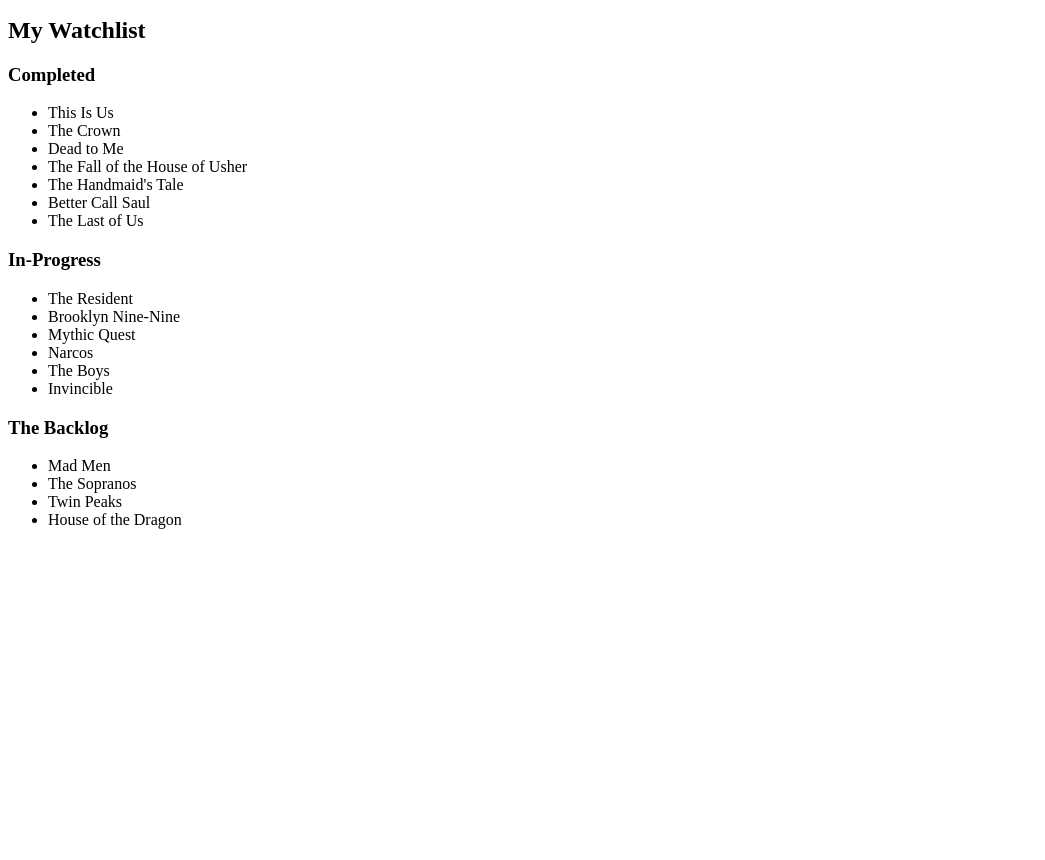
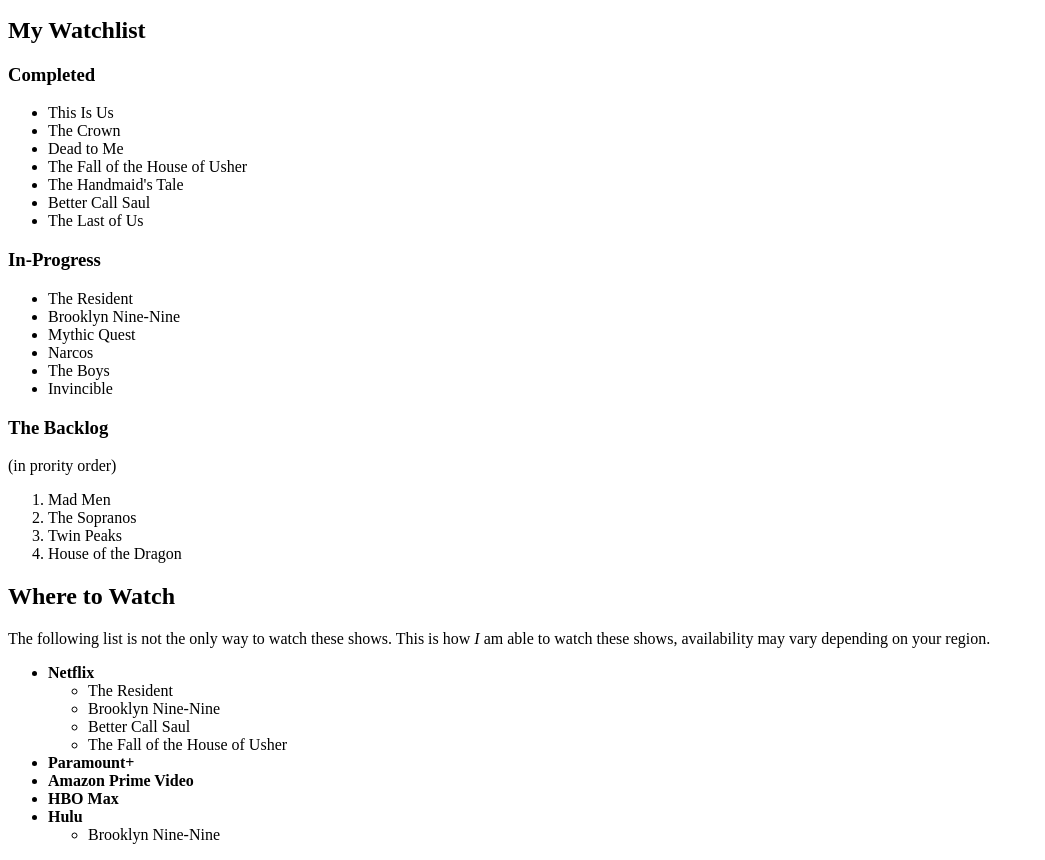
Before and after one commit to ArielHoyos/ArielHoyos, a plain HTML site: page Practical-Challenge-2/index.html in a window 1280 px wide. Shown: the part 101-961 px from the top of the page, without its empty margins (0-1045 px from the left). Before the commit the page ends 800 px from the top, so only its background shows below. Drawn offline with Linux system fonts and the light colour scheme.

Commit message:
additional elements and body text

```diff
--- a/Practical-Challenge-2/index.html
+++ b/Practical-Challenge-2/index.html
@@ -35,13 +35,34 @@
                 <li>Invincible</li>
             </ul>
         <h3>The Backlog</h3>
-            <ul>
+            <p>(in prority order)</p>
+            <ol>
                 <li>Mad Men</li>
                 <li>The Sopranos</li>
                 <li>Twin Peaks</li>
                 <li>House of the Dragon</li>
-            </ul>
+            </ol>
 </section>
+<section>
+    <h2>Where to Watch</h2>
+        <p>The following list is not the only way to watch these shows. This is how <em>I</em> am able to watch these shows, availability may vary depending on your region.</em></p>
+        <ul>
+            <li><strong>Netflix</strong></li>
+                <ul>
+                <li>The Resident</li>
+                <li>Brooklyn Nine-Nine</li>
+                <li>Better Call Saul</li>
+                <li>The Fall of the House of Usher</li>
+                </ul>
+            <li><strong>Paramount+</strong></li>
+            <li><strong>Amazon Prime Video</strong></li>
+            <li><strong>HBO Max</strong></li>
+            <li><strong>Hulu</strong></li>
+                <ul>
+                <li>Brooklyn Nine-Nine</li>
+
+                </ul>
+        </ul>
 </main>
 </body>
 </html>
```
